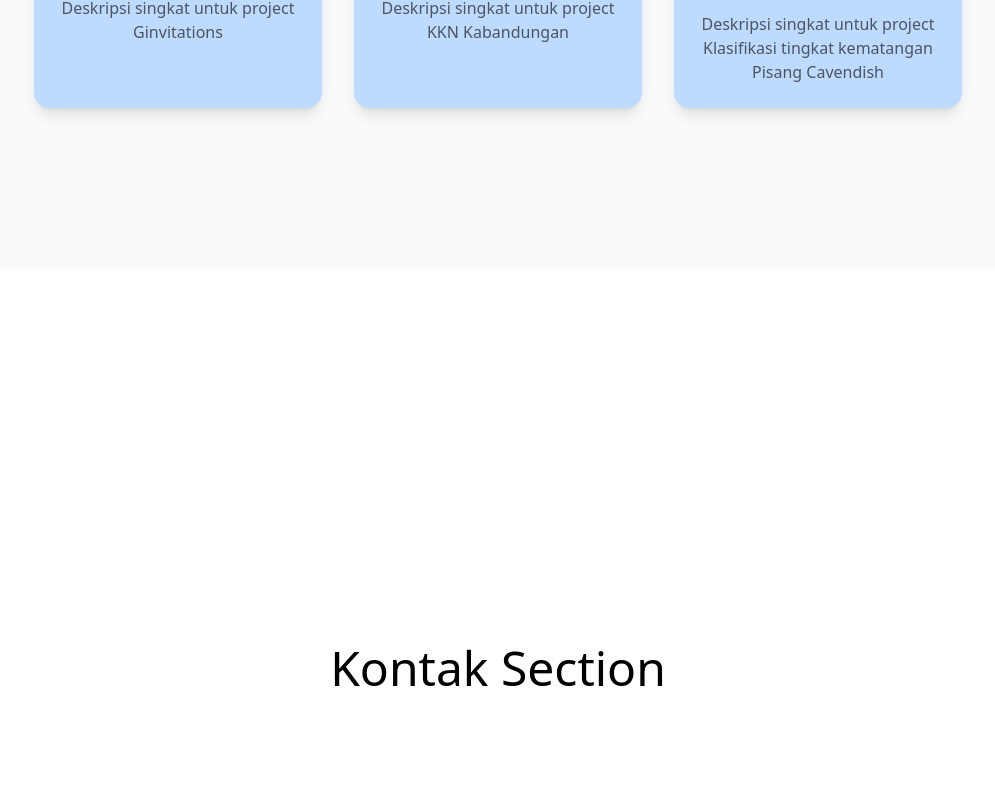
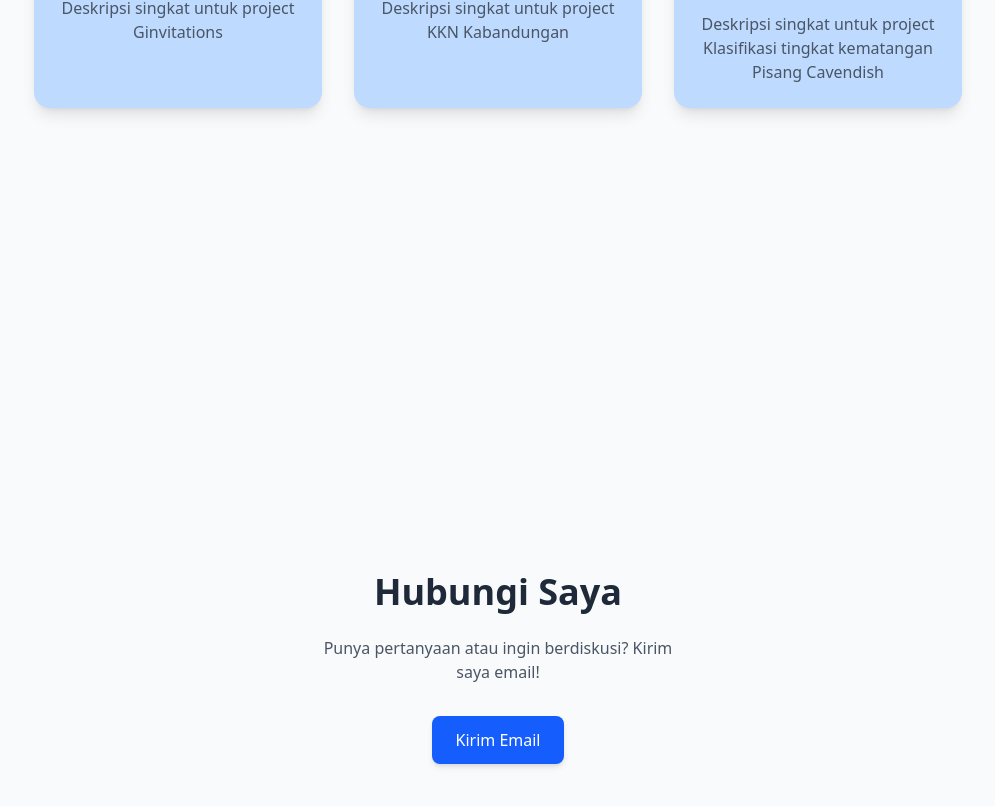
Before and after one commit to adam-gbyte/adam-gbyte, a SvelteKit app: page / in a window 1280 px wide. Shown: the part 2992-3798 px from the top of the page, without its empty margins (142-1137 px from the left). Built offline with nearby package versions, Linux system fonts and the light colour scheme.

Commit message:
Update +page.svelte

```diff
--- a/src/routes/+page.svelte
+++ b/src/routes/+page.svelte
@@ -169,6 +169,23 @@
   </div>
 {/if}
 
-<section id="kontak" class="flex h-screen items-center justify-center">
-  <h1 class="text-5xl">Kontak Section</h1>
+<!-- src/routes/+page.svelte atau komponen terpisah -->
+<section
+  id="kontak"
+  class="flex h-screen items-center justify-center bg-gray-50"
+>
+  <div class="text-center p-8 max-w-md w-full">
+    <h1 class="text-3xl md:text-4xl font-bold text-gray-800 mb-6">
+      Hubungi Saya
+    </h1>
+    <p class="text-gray-600 mb-8">
+      Punya pertanyaan atau ingin berdiskusi? Kirim saya email!
+    </p>
+    <a
+      href="mailto:sveletekit@example.com"
+      class="inline-block px-6 py-3 bg-blue-600 text-white font-medium rounded-lg shadow-md hover:bg-blue-700 transition duration-200 focus:outline-none focus:ring-2 focus:ring-blue-500 focus:ring-opacity-50"
+    >
+      Kirim Email
+    </a>
+  </div>
 </section>
```
